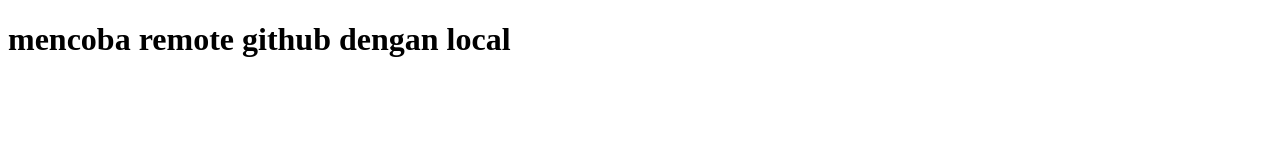
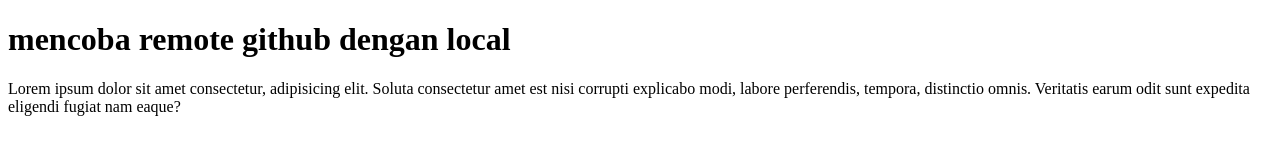
Before and after one commit to satibi02/git-test, a plain HTML site: page index.html in a window 1280 px wide. Drawn offline with Linux system fonts and the light colour scheme.

Commit message:
menambahkan paragrap

```diff
--- a/index.html
+++ b/index.html
@@ -7,5 +7,11 @@
   </head>
   <body>
     <h1>mencoba remote github dengan local</h1>
+    <p>
+      Lorem ipsum dolor sit amet consectetur, adipisicing elit. Soluta
+      consectetur amet est nisi corrupti explicabo modi, labore perferendis,
+      tempora, distinctio omnis. Veritatis earum odit sunt expedita eligendi
+      fugiat nam eaque?
+    </p>
   </body>
 </html>
```
